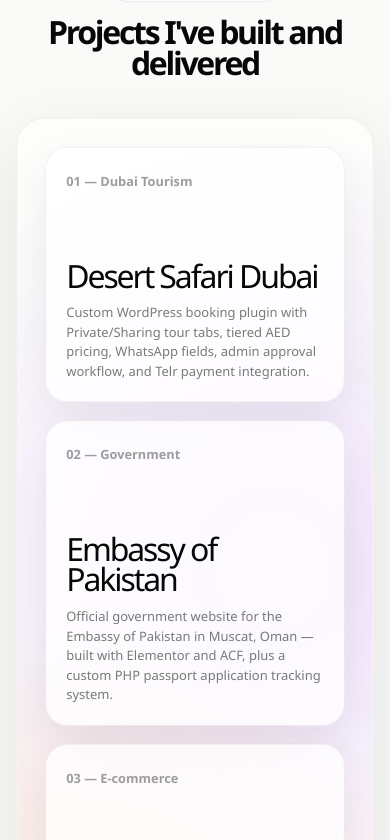
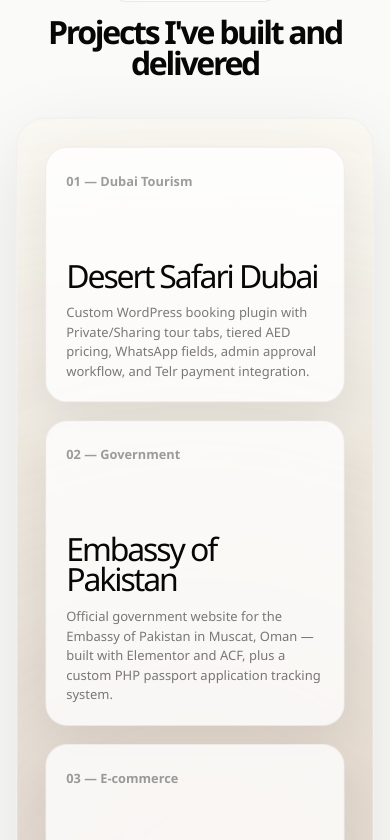
Before and after one commit to adeeliqbalanjum/portfolio-v4, a Next.js app: page / in a window 390 px wide. Shown: the part 2344-3184 px from the top of the page. Built offline with nearby package versions, Linux system fonts and the light colour scheme; a web font is replaced by a local one.

Commit message:
Animate project section background bubbles

```diff
--- a/app/motion-fixes.css
+++ b/app/motion-fixes.css
@@ -49,6 +49,48 @@
 .pointer-glow {
   opacity: .38;
   animation: heroPointerFloat 13s ease-in-out infinite;
+}
+
+.project-board::before {
+  inset: -34%;
+  background:
+    radial-gradient(circle, rgba(255,122,24,.18) 0%, rgba(255,122,24,0) 62%) no-repeat,
+    radial-gradient(circle, rgba(168,85,247,.16) 0%, rgba(168,85,247,0) 64%) no-repeat,
+    radial-gradient(circle, rgba(34,197,94,.16) 0%, rgba(34,197,94,0) 64%) no-repeat;
+  background-size: 58% 58%, 62% 62%, 54% 54%;
+  background-position: 3% 38%, 96% 4%, 50% 88%;
+  filter: blur(30px);
+  opacity: .9;
+  transform: translate3d(0, 0, 0) scale(1.02);
+  animation: projectBoardBubbleSwap 24s cubic-bezier(.45, 0, .25, 1) infinite;
+  will-change: background-position, transform;
+}
+
+@keyframes projectBoardBubbleSwap {
+  0% {
+    background-position: 3% 38%, 96% 4%, 50% 88%;
+    transform: translate3d(0, 0, 0) scale(1.02) rotate(0deg);
+  }
+  18% {
+    background-position: 30% 8%, 64% 40%, 18% 72%;
+    transform: translate3d(1.5%, -1%, 0) scale(1.05) rotate(1deg);
+  }
+  36% {
+    background-position: 82% 18%, 16% 68%, 62% 24%;
+    transform: translate3d(-1%, 1%, 0) scale(1.03) rotate(-1deg);
+  }
+  54% {
+    background-position: 54% 84%, 38% 8%, 92% 58%;
+    transform: translate3d(1%, 1.5%, 0) scale(1.06) rotate(1.2deg);
+  }
+  72% {
+    background-position: 12% 74%, 88% 72%, 28% 16%;
+    transform: translate3d(-1.5%, -1%, 0) scale(1.04) rotate(-1.2deg);
+  }
+  100% {
+    background-position: 3% 38%, 96% 4%, 50% 88%;
+    transform: translate3d(0, 0, 0) scale(1.02) rotate(0deg);
+  }
 }
 
 @keyframes heroBubbleOrangeSwap {
@@ -109,4 +151,9 @@
     width: 78vw;
     height: 78vw;
   }
+
+  .project-board::before {
+    inset: -46%;
+    background-size: 82% 82%, 86% 86%, 76% 76%;
+  }
 }
```
